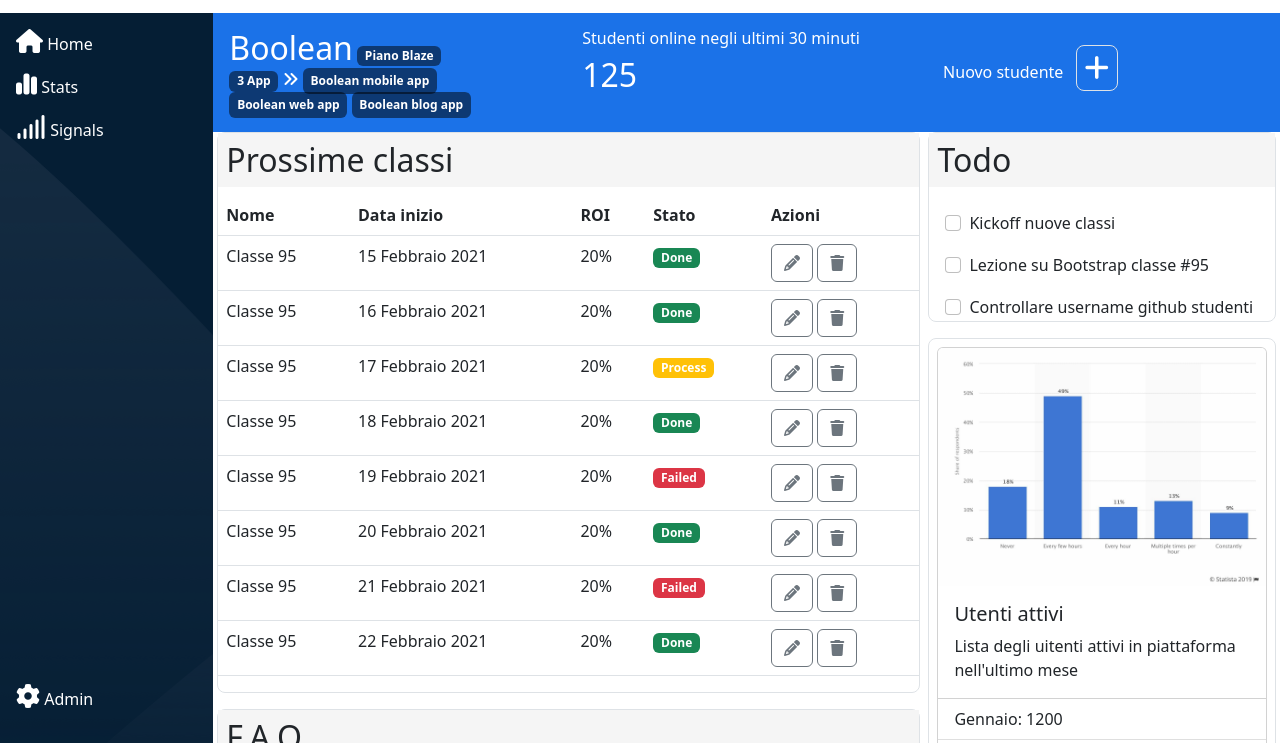
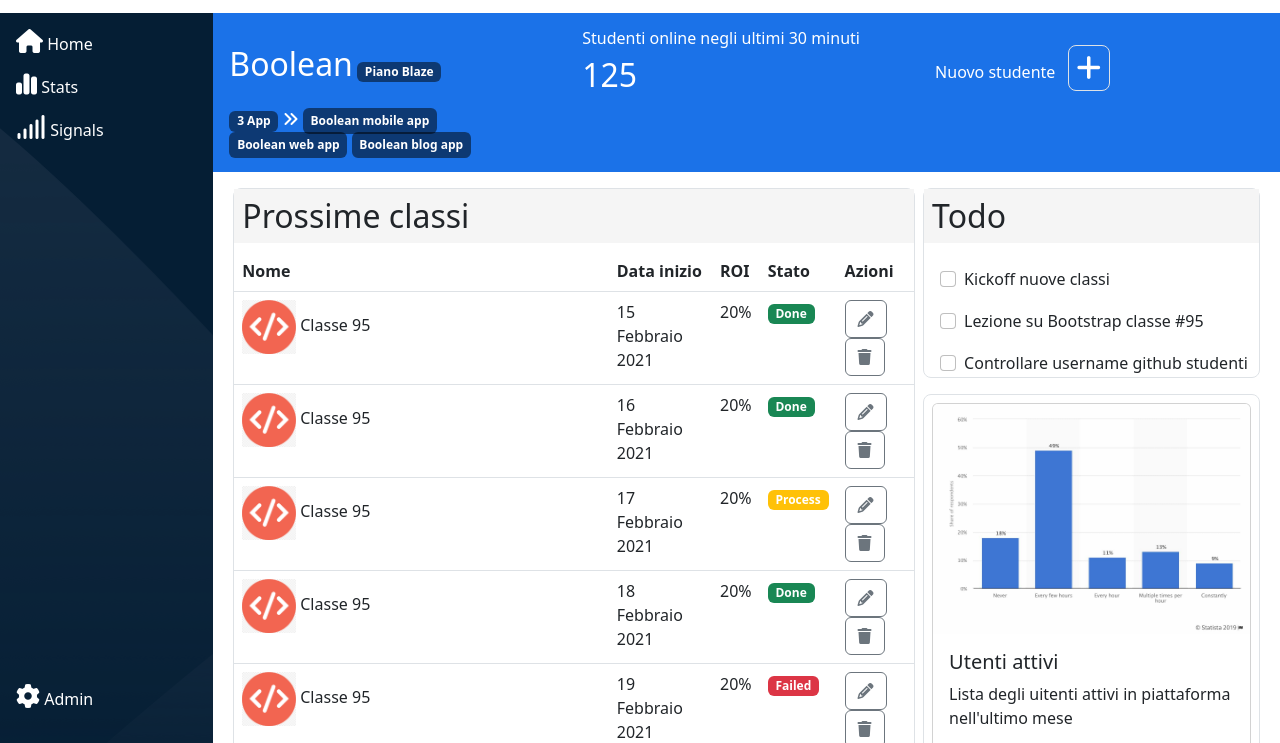
Before and after one commit to davidetaribelli/html-css-bootstrap-dashboard, a plain HTML site: page index.html in a window 1280 px wide. Shown: the part 57-800 px from the top of the page. Drawn offline with nearby package versions, Linux system fonts and the light colour scheme.

Commit message:
feat(main table)add img

```diff
--- a/index.html
+++ b/index.html
@@ -21,15 +21,17 @@
 <body>
     <!-- header -->
     <header>
+        <div class="container-fluid">
+            <div class="row">
                 <nav class="navbar fixed-top navbar-expand-lg bg_white p-3">
                     <div class="container-fluid p-0">
-                <img src="./img/mobile-logo.png" class="d-md-none logo_mobile" alt="mobile-logo">
-                <img src="./img/logo.svg" class="d-none d-lg-block logo me-3" alt="logo">
+                        <img src="./img/mobile-logo.png" class="img-fluid d-md-none logo_mobile" alt="mobile-logo">
+                        <img src="./img/logo.svg" class="img-fluid d-none d-lg-block logo me-3" alt="logo">
                         <form class="d-flex flex-grow-1" role="search">
                             <input class="form-control me-2" type="search" placeholder="Prova a cercare: Lezioni di Laravel"
                                 aria-label="Search">
                         </form>
-                <button class="navbar-toggler" type="button" data-bs-toggle="collapse" data-bs-target="#navbarNav"
+                        <button class="navbar-toggler border-0" type="button" data-bs-toggle="collapse" data-bs-target="#navbarNav"
                             aria-controls="navbarNav" aria-expanded="false" aria-label="Toggle navigation">
                             <i class="fa-solid fa-bell color_yellow"></i>
                         </button>
@@ -51,6 +53,8 @@
                         </div>
                     </div>
                 </nav>
+            </div>
+        </div>
     </header>
 
     <!-- main -->
@@ -101,17 +105,17 @@
                         <div class="row">
                             <!-- nuovo studente -->
                             <div class="col-12 col-md-4 order-md-2">
-                                <span class="color_white mt-3 ms-2">Nuovo studente</span>
+                                <span class="color_white mt-3">Nuovo studente</span>
                                 <i class="fa-solid fa-plus p-2 border rounded-3 h3 color_white mt-3 ms-2"></i>
                             </div>
                             <!-- piano boolean -->
                             <div class="col-12 col-md-4 order-md-0">
                                 <div class="row">
-                                    <div class="col-12 order-md-0">
+                                    <div class="col-12 mt-3 order-md-0">
                                         <span class="h2 color_white">Boolean</span>
                                         <span class="badge bg_opacity">Piano Blaze</span>
                                     </div>
-                                    <div class="col-12">
+                                    <div class="col-12 mt-4">
                                         <span class="badge bg_opacity">3 App</span>
                                         <i class="fa-solid fa-angles-right color_white"></i>
                                         <span class="badge bg_opacity rounded-circle d-lg-none">+</span>
@@ -129,7 +133,7 @@
                         </div>
                     </div>
                 </div>
-                <div class="row">
+                <div class="row p-3">
                     <!-- prima colonna main -->
                     <div class="col-12 col-lg-8">
                         <div class="row g-3">
@@ -148,7 +152,10 @@
                                     </thead>
                                     <tbody>
                                         <tr>
-                                            <td>Classe 95</td>
+                                            <td>
+                                                <img src="./img/class-avatar.jpg" class="img-fluid" width="15%" alt="class">
+                                                Classe 95
+                                            </td>
                                             <td class="d-none d-md-table-cell">15 Febbraio 2021</td>
                                             <td class="d-none d-md-table-cell">20%</td>
                                             <td><span class="badge bg-success">Done</span>
@@ -163,7 +170,10 @@
                                             </td>
                                         </tr>
                                         <tr>
-                                            <td>Classe 95</td>
+                                            <td>
+                                                <img src="./img/class-avatar.jpg" class="img-fluid" width="15%" alt="class">
+                                                Classe 95
+                                            </td>
                                             <td class="d-none d-md-table-cell">16 Febbraio 2021</td>
                                             <td class="d-none d-md-table-cell">20%</td>
                                             <td><span class="badge bg-success">Done</span>
@@ -178,7 +188,10 @@
                                             </td>
                                         </tr>
                                         <tr>
-                                            <td>Classe 95</td>
+                                            <td>
+                                                <img src="./img/class-avatar.jpg" class="img-fluid" width="15%" alt="class">
+                                                Classe 95
+                                            </td>
                                             <td class="d-none d-md-table-cell">17 Febbraio 2021</td>
                                             <td class="d-none d-md-table-cell">20%</td>
                                             <td><span class="badge bg-warning">Process</span>
@@ -193,7 +206,10 @@
                                             </td>
                                         </tr>
                                         <tr>
-                                            <td>Classe 95</td>
+                                            <td>
+                                                <img src="./img/class-avatar.jpg" class="img-fluid" width="15%" alt="class">
+                                                Classe 95
+                                            </td>
                                             <td class="d-none d-md-table-cell">18 Febbraio 2021</td>
                                             <td class="d-none d-md-table-cell">20%</td>
                                             <td><span class="badge bg-success">Done</span>
@@ -208,7 +224,10 @@
                                             </td>
                                         </tr>
                                         <tr>
-                                            <td>Classe 95</td>
+                                            <td>
+                                                <img src="./img/class-avatar.jpg" class="img-fluid" width="15%" alt="class">
+                                                Classe 95
+                                            </td>
                                             <td class="d-none d-md-table-cell">19 Febbraio 2021</td>
                                             <td class="d-none d-md-table-cell">20%</td>
                                             <td><span class="badge bg-danger">Failed</span>
@@ -223,7 +242,10 @@
                                             </td>
                                         </tr>
                                         <tr>
-                                            <td>Classe 95</td>
+                                            <td>
+                                                <img src="./img/class-avatar.jpg" class="img-fluid" width="15%" alt="class">
+                                                Classe 95
+                                            </td>
                                             <td class="d-none d-md-table-cell">20 Febbraio 2021</td>
                                             <td class="d-none d-md-table-cell">20%</td>
                                             <td><span class="badge bg-success">Done</span>
@@ -238,7 +260,10 @@
                                             </td>
                                         </tr>
                                         <tr>
-                                            <td>Classe 95</td>
+                                            <td>
+                                                <img src="./img/class-avatar.jpg" class="img-fluid" width="15%" alt="class">
+                                                Classe 95
+                                            </td>
                                             <td class="d-none d-md-table-cell">21 Febbraio 2021</td>
                                             <td class="d-none d-md-table-cell">20%</td>
                                             <td><span class="badge bg-danger">Failed</span>
@@ -253,7 +278,10 @@
                                             </td>
                                         </tr>
                                         <tr>
-                                            <td>Classe 95</td>
+                                            <td>
+                                                <img src="./img/class-avatar.jpg" class="img-fluid" width="15%" alt="class">
+                                                Classe 95
+                                            </td>
                                             <td class="d-none d-md-table-cell">22 Febbraio 2021</td>
                                             <td class="d-none d-md-table-cell">20%</td>
                                             <td><span class="badge bg-success">Done</span>
```
Lines whose indentation alone changed are shown as unchanged.
